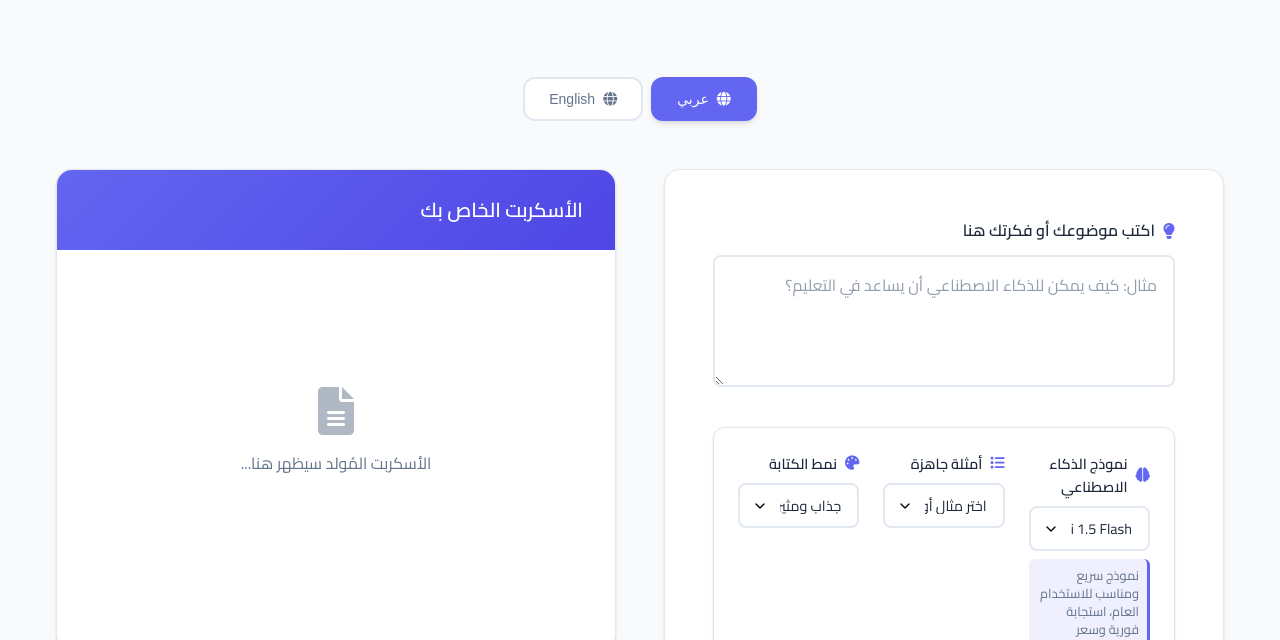
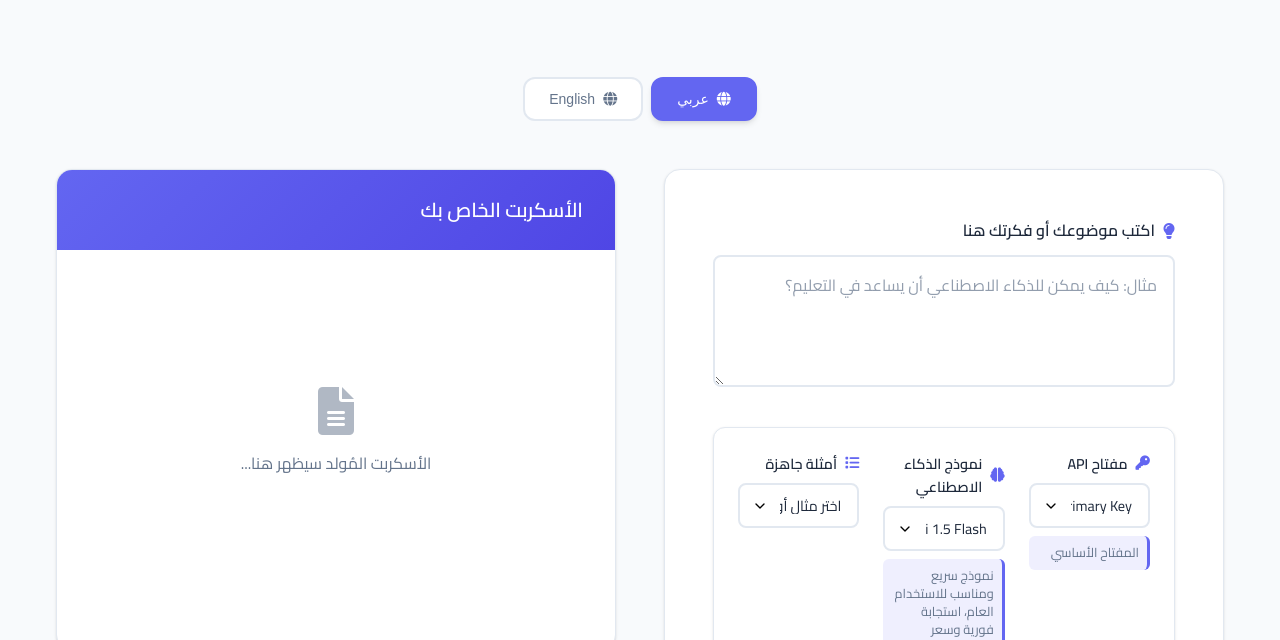
Before and after one commit to ahmed-hazem-1/Mr-Writer, a website: page index.html in a window 1280 px wide. Shown: the part 160-800 px from the top of the page. Drawn offline with Linux system fonts and the light colour scheme.

Commit message:
added many keys

```diff
--- a/index.html
+++ b/index.html
@@ -50,6 +50,21 @@
 
                 <!-- Dropdowns Section -->
                 <div class="dropdowns-section">
+                    <!-- API Key Selection -->
+                    <div class="form-group dropdown-group">
+                        <label for="apiKeySelect" class="label">
+                            <i class="fas fa-key"></i>
+                            <span id="apiKeyLabel">مفتاح API</span>
+                        </label>
+                        <select id="apiKeySelect" class="dropdown-select">
+                            <option value="key1" id="apiKey1">Primary Key (المفتاح الأساسي)</option>
+                            <option value="key2" id="apiKey2">Secondary Key (المفتاح الثانوي)</option>
+                        </select>
+                        <div class="model-info" id="apiKeyInfo">
+                            <small id="apiKeyDescription">المفتاح الأساسي</small>
+                        </div>
+                    </div>
+
                     <!-- AI Model Selection -->
                     <div class="form-group dropdown-group">
                         <label for="modelSelect" class="label">
--- a/script.js
+++ b/script.js
@@ -1,14 +1,30 @@
 // Configuration
 const CONFIG = {
-    // Primary Gemini API Key
-    GEMINI_API_KEY: 'AIzaSyCxXAhCxq272p4K0u_hZ_oW1MzJnMWWMaw',
+    // Multiple Gemini API Keys
+    API_KEYS: {
+        'key1': {
+            name: 'Primary Key',
+            key: 'AIzaSyCxXAhCxq272p4K0u_hZ_oW1MzJnMWWMaw',
+            description: {
+                ar: 'المفتاح الأساسي',
+                en: 'Primary Key'
+            }
+        },
+        'key2': {
+            name: 'Secondary Key',
+            key: 'AIzaSyBflO2FleHPBNwlvXncR5U4UPelBSA_HIw',
+            description: {
+                ar: 'المفتاح الثانوي',
+                en: 'Secondary Key'
+            }
+        }
+    },
 
     // Google Gemini Models Configuration
     MODELS: {
         'gemini-1.5-flash': {
             provider: 'gemini',
             endpoint: 'https://generativelanguage.googleapis.com/v1beta/models/gemini-1.5-flash-latest:generateContent',
-            apiKey: 'AIzaSyCxXAhCxq272p4K0u_hZ_oW1MzJnMWWMaw',
             name: 'Gemini 1.5 Flash',
             description: {
                 ar: 'نموذج سريع ومناسب للاستخدام العام، استجابة فورية وسعر منخفض',
@@ -20,7 +36,6 @@ const CONFIG = {
         'gemini-1.5-pro': {
             provider: 'gemini',
             endpoint: 'https://generativelanguage.googleapis.com/v1beta/models/gemini-1.5-pro-latest:generateContent',
-            apiKey: 'AIzaSyCxXAhCxq272p4K0u_hZ_oW1MzJnMWWMaw',
             name: 'Gemini 1.5 Pro',
             description: {
                 ar: 'نموذج متقدم للمهام المعقدة، جودة عالية وإبداع أكبر ومعالجة أطول',
@@ -32,7 +47,6 @@ const CONFIG = {
         'gemini-1.0-pro': {
             provider: 'gemini',
             endpoint: 'https://generativelanguage.googleapis.com/v1beta/models/gemini-1.0-pro-latest:generateContent',
-            apiKey: 'AIzaSyCxXAhCxq272p4K0u_hZ_oW1MzJnMWWMaw',
             name: 'Gemini 1.0 Pro',
             description: {
                 ar: 'نموذج مستقر وموثوق، مناسب للاستخدام المهني وأقل استهلاكاً',
@@ -44,14 +58,13 @@ const CONFIG = {
         'gemini-exp-1206': {
             provider: 'gemini',
             endpoint: 'https://generativelanguage.googleapis.com/v1beta/models/gemini-exp-1206:generateContent',
-            apiKey: 'AIzaSyCxXAhCxq272p4K0u_hZ_oW1MzJnMWWMaw',
             name: 'Gemini Experimental',
             description: {
                 ar: 'نموذج تجريبي بقدرات محسنة، قد يكون غير مستقر أحياناً',
                 en: 'Experimental model with enhanced capabilities, may be unstable sometimes'
             },
             maxTokens: 8192,
-            temperature: 0.8
+            temperature: 0.9
         }
     }
 };
@@ -162,6 +175,10 @@ const TRANSLATIONS = {
         hashtagsTitle: 'الهاشتاجز المناسبة',
         visualSuggestionsTitle: 'اقتراحات المحتوى المرئي',
         engagementStrategiesTitle: 'استراتيجيات التفاعل',
+        // API Key dropdown translations
+        apiKeyLabel: 'مفتاح API',
+        apiKey1: 'Primary Key (المفتاح الأساسي)',
+        apiKey2: 'Secondary Key (المفتاح الثانوي)',
         // Model dropdown translations
         modelLabel: 'نموذج الذكاء الاصطناعي',
         modelGeminiFlash: 'Gemini 1.5 Flash (سريع)',
@@ -238,6 +255,10 @@ const TRANSLATIONS = {
         hashtagsTitle: 'Relevant Hashtags',
         visualSuggestionsTitle: 'Visual Content Suggestions',
         engagementStrategiesTitle: 'Engagement Strategies',
+        // API Key dropdown translations
+        apiKeyLabel: 'API Key',
+        apiKey1: 'Primary Key',
+        apiKey2: 'Secondary Key',
         // Model dropdown translations
         modelLabel: 'AI Model',
         modelGeminiFlash: 'Gemini 1.5 Flash (Fast)',
@@ -289,6 +310,8 @@ const elements = {
     englishBtn: document.getElementById('englishBtn'),
     topicInput: document.getElementById('topicInput'),
     additionalInfo: document.getElementById('additionalInfo'),
+    apiKeySelect: document.getElementById('apiKeySelect'),
+    apiKeyInfo: document.getElementById('apiKeyInfo'),
     modelSelect: document.getElementById('modelSelect'),
     modelInfo: document.getElementById('modelInfo'),
     examplesSelect: document.getElementById('examplesSelect'),
@@ -328,6 +351,7 @@ function setupEventListeners() {
     elements.downloadBtn.addEventListener('click', downloadScript);
 
     // Dropdown event listeners
+    elements.apiKeySelect.addEventListener('change', handleApiKeyChange);
     elements.modelSelect.addEventListener('change', handleModelChange);
     elements.examplesSelect.addEventListener('change', handleExampleChange);
     elements.themeSelect.addEventListener('change', handleThemeChange);
@@ -339,6 +363,26 @@ function setupEventListeners() {
             generateScript();
         }
     });
+
+    // Initialize descriptions
+    updateApiKeyDescription();
+    updateModelDescription();
+}
+
+// Handle API key selection
+function handleApiKeyChange() {
+    updateApiKeyDescription();
+}
+
+// Update API key description
+function updateApiKeyDescription() {
+    const selectedKey = elements.apiKeySelect.value;
+    const keyConfig = CONFIG.API_KEYS[selectedKey];
+
+    if (keyConfig && keyConfig.description) {
+        const description = keyConfig.description[currentLanguage];
+        document.getElementById('apiKeyDescription').textContent = description;
+    }
 }
 
 // Handle model selection
@@ -468,10 +512,15 @@ function updateLanguage(lang) {
     document.getElementById('footerText').textContent = t.footerText;
 
     // Update dropdown labels and options
+    document.getElementById('apiKeyLabel').textContent = t.apiKeyLabel;
     document.getElementById('modelLabel').textContent = t.modelLabel;
     document.getElementById('examplesLabel').textContent = t.examplesLabel;
     document.getElementById('themeLabel').textContent = t.themeLabel;
     document.getElementById('audienceLabel').textContent = t.audienceLabel;
+
+    // Update API key options
+    document.getElementById('apiKey1').textContent = t.apiKey1;
+    document.getElementById('apiKey2').textContent = t.apiKey2;
 
     // Update model options
     document.getElementById('modelGeminiFlash').textContent = t.modelGeminiFlash;
@@ -527,6 +576,10 @@ function updateLanguage(lang) {
     document.getElementById('hashtagsTitle').innerHTML = `<i class="fas fa-hashtag"></i> ${t.hashtagsTitle}`;
     document.getElementById('visualSuggestionsTitle').innerHTML = `<i class="fas fa-palette"></i> ${t.visualSuggestionsTitle}`;
     document.getElementById('engagementStrategiesTitle').innerHTML = `<i class="fas fa-rocket"></i> ${t.engagementStrategiesTitle}`;
+
+    // Update descriptions
+    updateApiKeyDescription();
+    updateModelDescription();
 
     // Update view toggle tooltip
     updateViewDisplay();
@@ -1006,17 +1059,23 @@ function getAudienceDescription(audience) {
 // Call AI API with retry mechanism (Google Gemini only)
 async function callAIAPI(prompt, maxRetries = 3) {
     const selectedModel = elements.modelSelect.value;
+    const selectedApiKey = elements.apiKeySelect.value;
     const modelConfig = CONFIG.MODELS[selectedModel];
+    const apiKeyConfig = CONFIG.API_KEYS[selectedApiKey];
 
     if (!modelConfig) {
         throw new Error('نموذج الذكاء الاصطناعي غير صحيح');
     }
 
-    return await callGeminiAPI(prompt, modelConfig, maxRetries);
+    if (!apiKeyConfig) {
+        throw new Error('مفتاح API غير صحيح');
+    }
+
+    return await callGeminiAPI(prompt, modelConfig, selectedModel, apiKeyConfig.key, maxRetries);
 }
 
 // Call Gemini API
-async function callGeminiAPI(prompt, modelConfig, maxRetries = 3) {
+async function callGeminiAPI(prompt, modelConfig, selectedModel, apiKey, maxRetries = 3) {
     const requestBody = {
         contents: [{
             parts: [{
@@ -1033,7 +1092,7 @@ async function callGeminiAPI(prompt, modelConfig, maxRetries = 3) {
 
     for (let attempt = 1; attempt <= maxRetries; attempt++) {
         try {
-            const response = await fetch(`${modelConfig.endpoint}?key=${modelConfig.apiKey}`, {
+            const response = await fetch(`${modelConfig.endpoint}?key=${apiKey}`, {
                 method: 'POST',
                 headers: {
                     'Content-Type': 'application/json',
```
